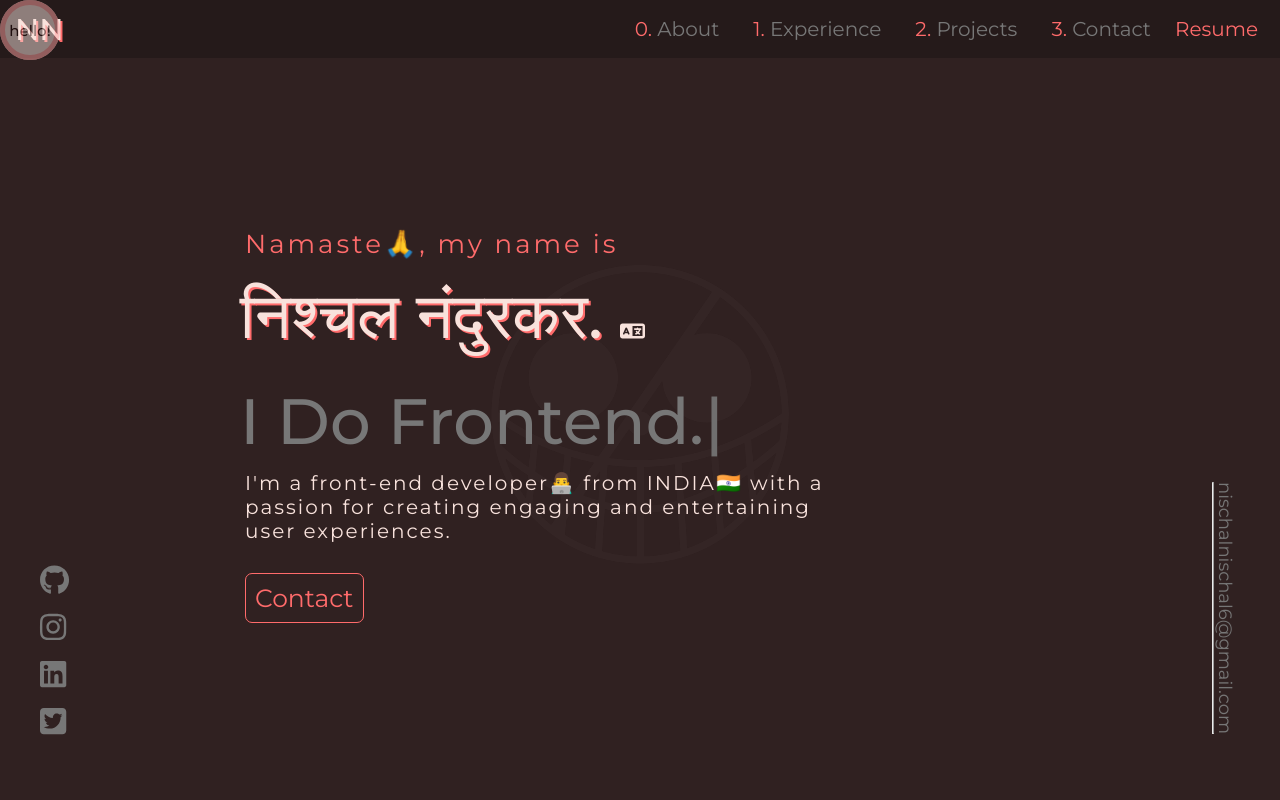
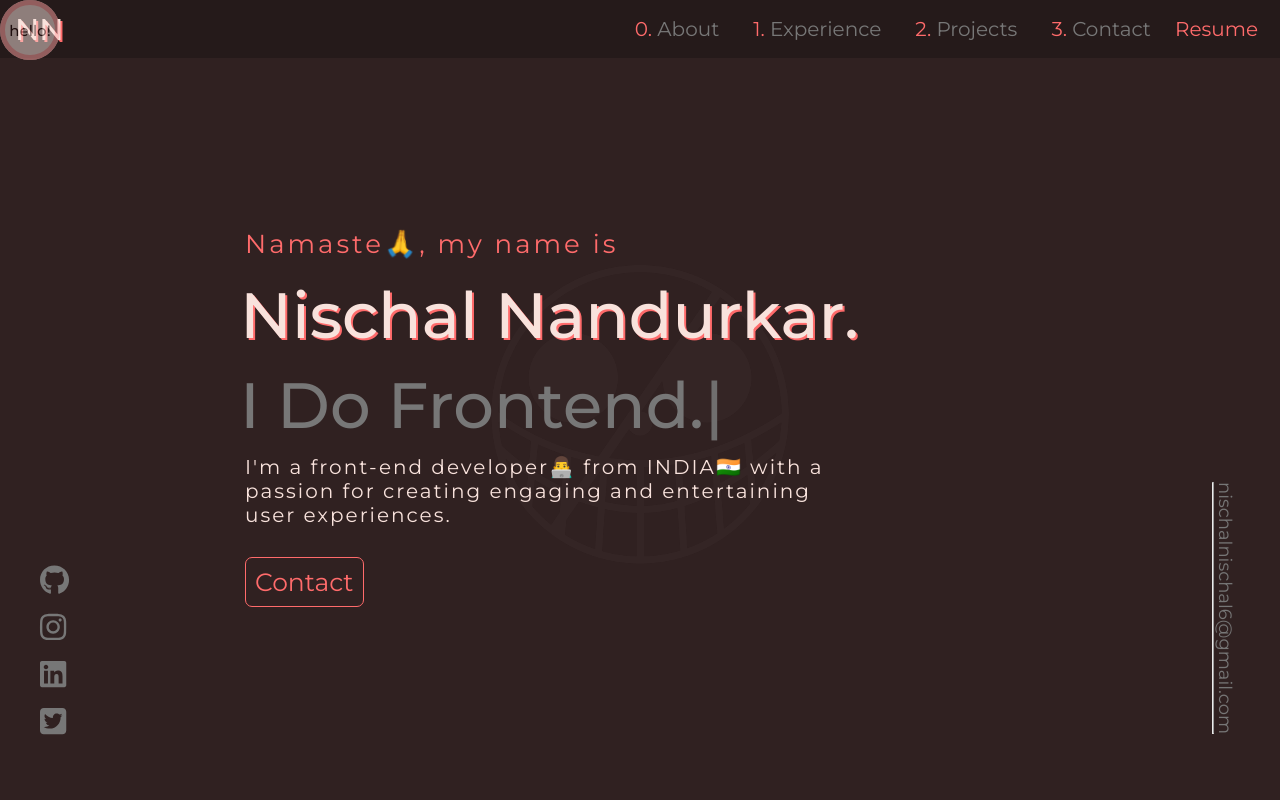
Before and after one commit to nischalll/Portfolio, a React (Create React App) app: page / in a window 1280 px wide. Shown: the top 800 px of the page. Built offline with nearby package versions, Linux system fonts and the light colour scheme.

Commit message:
removed translate button

```diff
--- a/src/App.css
+++ b/src/App.css
@@ -1,5 +1,6 @@
 :root {
   --black: rgb(119, 119, 119);
+  /* --black: rgb(53, 53, 53); */
   --light-red: rgb(255, 107, 107);
   --lighter-red:#f8e2dc;
   /* --brown-red:rgb(43, 41, 41); */
@@ -33,7 +34,7 @@ body {
   position: relative;
   font-family: 'Montserrat', sans-serif, Verdana, Geneva, Tahoma;
   background: rgb(48, 33, 33);
-  /* background: rgb(3, 14, 167); */
+  /* background: rgb(243, 240, 240); */
   background-size:cover;
   font-size: 18px;
   color: var(--black);
--- a/src/components/Hero.jsx
+++ b/src/components/Hero.jsx
@@ -6,10 +6,6 @@ import { FontAwesomeIcon } from "@fortawesome/react-fontawesome";
 import { faLanguage } from "@fortawesome/free-solid-svg-icons";
 
 export default function Hero({ handleClick, boolean }) {
-  const [textToggle, setTextToggle] = useState(true);
-  function handleTranslate() {
-    setTextToggle(!textToggle);
-  }
   return (
     <div
       id="hero"
@@ -27,11 +23,8 @@ export default function Hero({ handleClick, boolean }) {
         </div>
         <div className="bio name lighter-red">
           <Rubber
-            text={textToggle ? "निश्चल नंदुरकर." : "Nischal Nandurkar."}
+            text={"Nischal Nandurkar."}
           />{" "}
-          <span onClick={handleTranslate} className="translate">
-            <FontAwesomeIcon icon={faLanguage} />
-          </span>
         </div>
         <div className="bio what-i-do">
           <Typewriter
```
